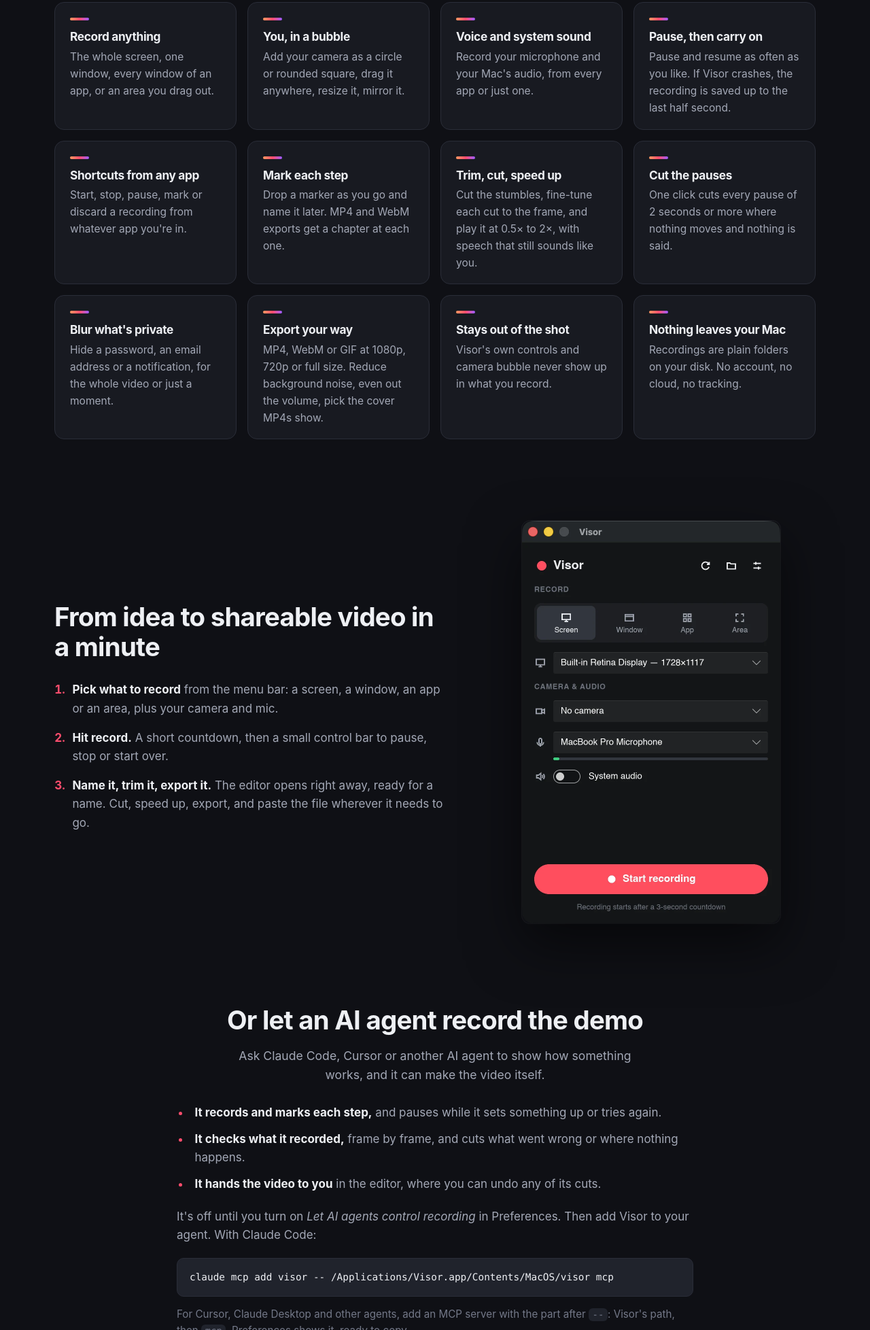
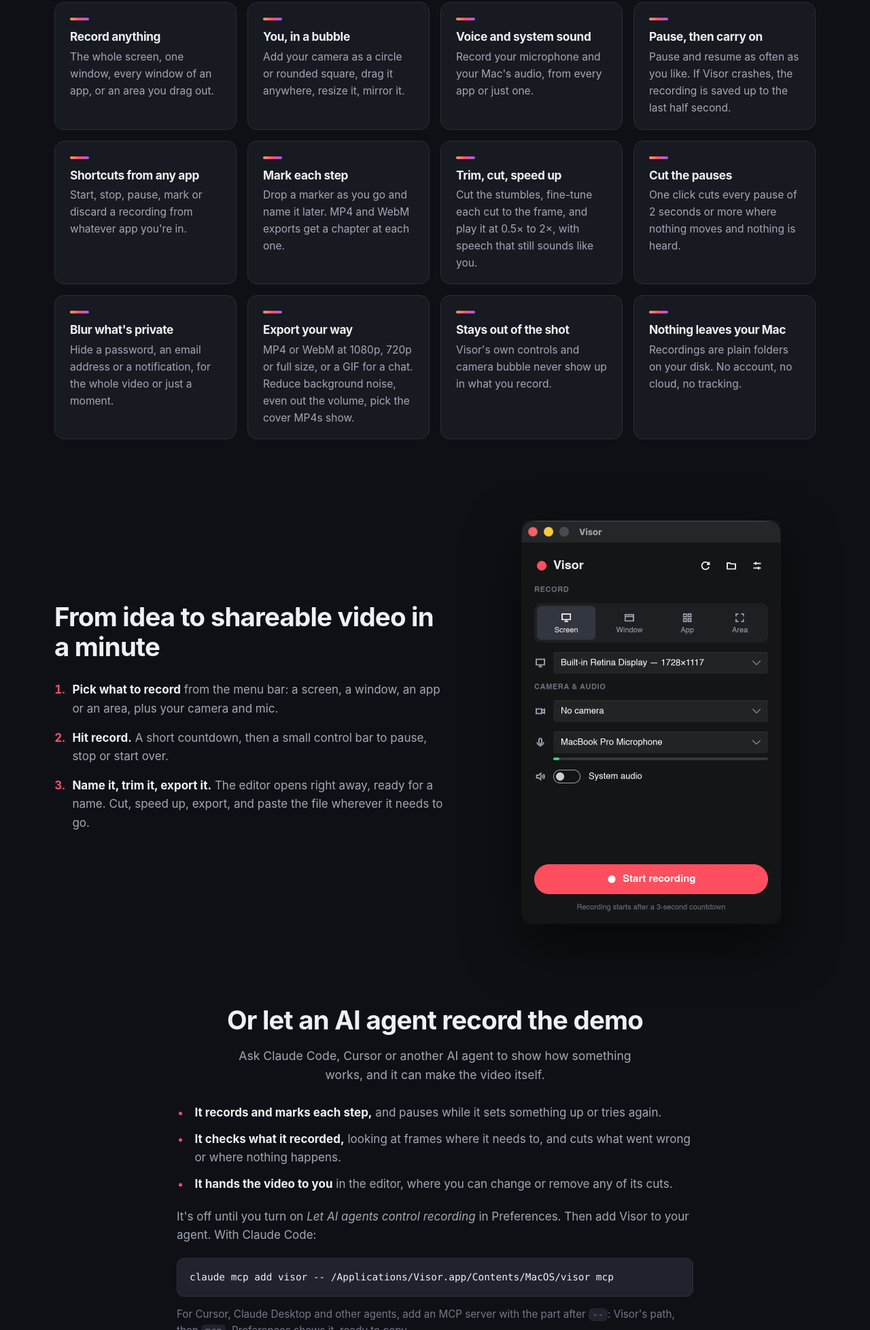
Before and after one commit to rrramirez/visor-cam, a plain HTML site: page site/index.html in a window 1280 px wide. Shown: the part 1760-3716 px from the top of the page at 68% size. Drawn offline with Linux system fonts and the light colour scheme.

Commit message:
Say GIFs have their own size, pauses mean nothing heard, and what agents' cuts allow
Co-Authored-By: Claude Opus 5.5 <noreply@anthropic.com>
Claude-Session: https://claude.ai/code/session_0111qCAn6AXiHFiGo1SbdPDf

```diff
--- a/site/index.html
+++ b/site/index.html
@@ -91,7 +91,7 @@
         </article>
         <article>
           <h3>Cut the pauses</h3>
-          <p>One click cuts every pause of 2 seconds or more where nothing moves and nothing is said.</p>
+          <p>One click cuts every pause of 2 seconds or more where nothing moves and nothing is heard.</p>
         </article>
         <article>
           <h3>Blur what's private</h3>
@@ -99,7 +99,7 @@
         </article>
         <article>
           <h3>Export your way</h3>
-          <p>MP4, WebM or GIF at 1080p, 720p or full size. Reduce background noise, even out the volume, pick the cover MP4s show.</p>
+          <p>MP4 or WebM at 1080p, 720p or full size, or a GIF for a chat. Reduce background noise, even out the volume, pick the cover MP4s show.</p>
         </article>
         <article>
           <h3>Stays out of the shot</h3>
@@ -135,8 +135,8 @@
       </p>
       <ul>
         <li><strong>It records and marks each step,</strong> and pauses while it sets something up or tries again.</li>
-        <li><strong>It checks what it recorded,</strong> frame by frame, and cuts what went wrong or where nothing happens.</li>
-        <li><strong>It hands the video to you</strong> in the editor, where you can undo any of its cuts.</li>
+        <li><strong>It checks what it recorded,</strong> looking at frames where it needs to, and cuts what went wrong or where nothing happens.</li>
+        <li><strong>It hands the video to you</strong> in the editor, where you can change or remove any of its cuts.</li>
       </ul>
       <p>
         It's off until you turn on <em>Let AI agents control recording</em> in
```
